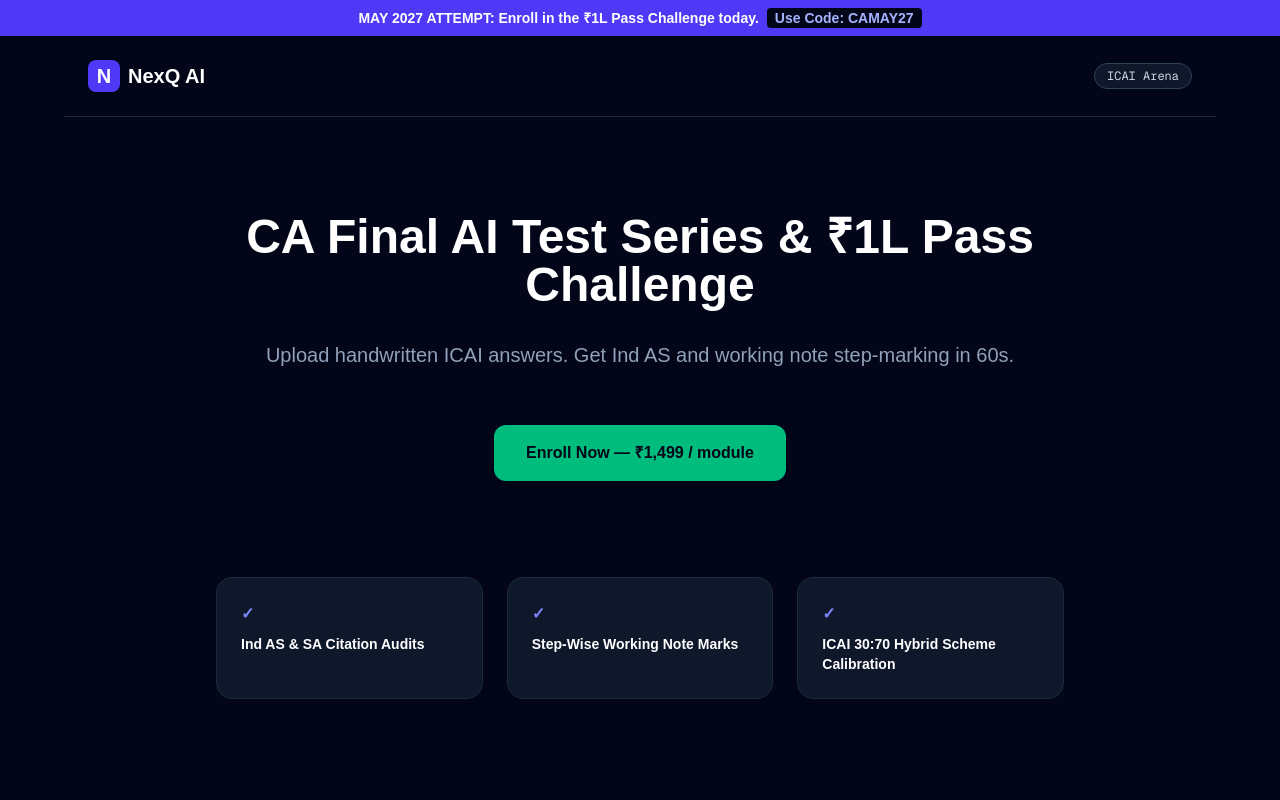
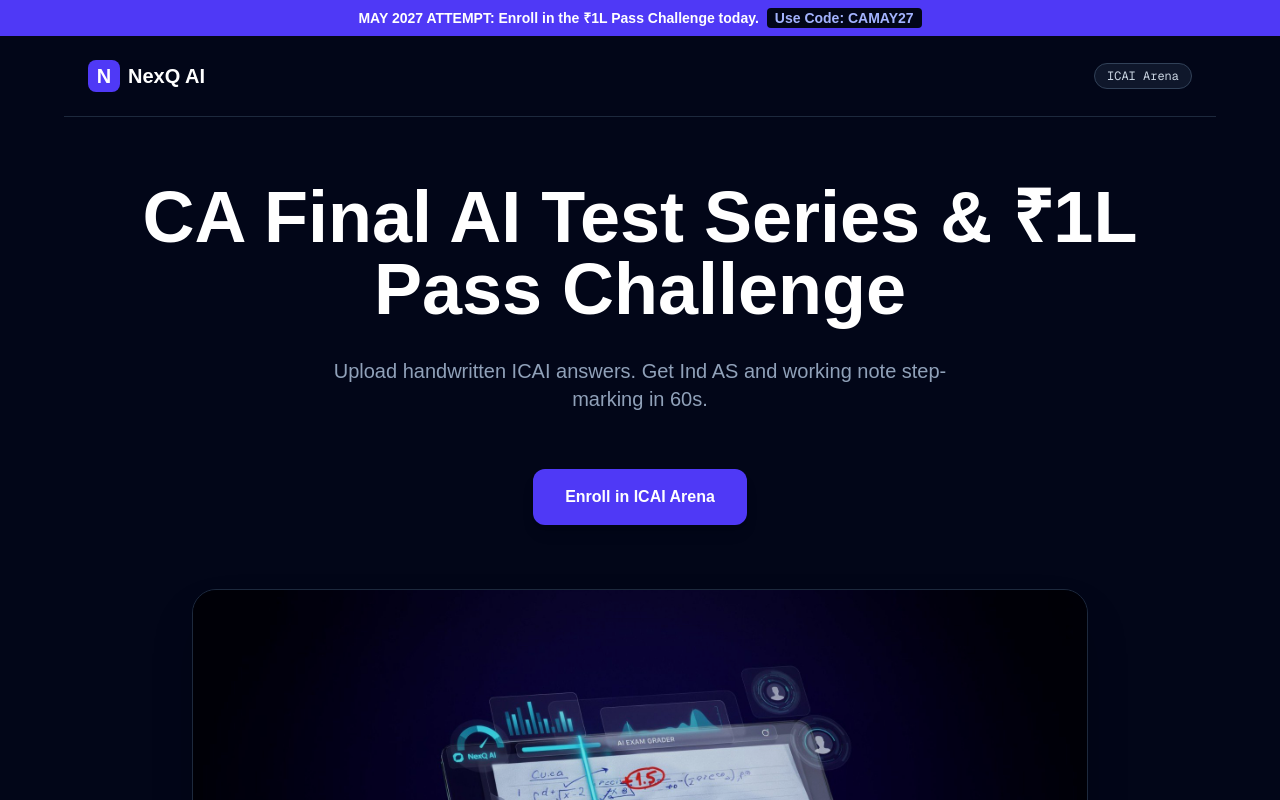
Before and after one commit to Deepakca/nexq-marketing, a Next.js app: page /ca in a window 1280 px wide. Shown: the top 800 px of the page. Built offline with nearby package versions, Linux system fonts and the light colour scheme.

Commit message:
fix: update root layout types and integrate local promo video

```diff
--- a/app/[exam]/page.tsx
+++ b/app/[exam]/page.tsx
@@ -30,25 +30,26 @@
       </header>
 
       {/* Hero Section */}
-      <main className="max-w-4xl mx-auto py-24 px-6 text-center space-y-8">
-        <h1 className="text-5xl font-black">{data.title}</h1>
-        <p className="text-xl text-slate-400">{data.description}</p>
+      <main className="max-w-6xl mx-auto py-16 px-6 space-y-24">
+        {/* Cinematic Hero */}
+        <section className="text-center space-y-8 relative pb-12 border-b border-slate-900">
+             <h1 className="text-5xl sm:text-7xl font-black">{data.title}</h1>
+             <p className="text-xl text-slate-400 max-w-2xl mx-auto">{data.description}</p>
+             <div className="flex justify-center gap-4 pt-6">
+                <a href={data.checkoutUrl} className="px-8 py-4 bg-indigo-600 hover:bg-indigo-500 text-white font-black rounded-xl shadow-lg transition-transform hover:scale-105">
+                  Enroll in {data.examBody} Arena
+                </a>
+             </div>
+             {/* Reused Hero Image Wrapper */}
+             <div className="mt-16 w-full max-w-4xl mx-auto rounded-3xl overflow-hidden border border-slate-800 shadow-2xl">
+                 <img src="/images/hero-preview.jpg" alt="AI Evaluation" className="w-full h-auto opacity-90" />
+             </div>
+        </section>
 
-        <div className="flex justify-center gap-4 pt-6">
-          <a href={data.checkoutUrl} className="px-8 py-4 bg-emerald-500 hover:bg-emerald-400 text-slate-950 font-black rounded-xl shadow-lg transition-transform hover:scale-105">
-            Enroll Now — {data.pricing}
-          </a>
-        </div>
-
-        {/* Features List */}
-        <div className="pt-16 grid sm:grid-cols-3 gap-6 text-left">
-          {data.features.map((feature: string, idx: number) => (
-            <div key={idx} className="p-6 bg-slate-900 border border-slate-800 rounded-2xl">
-              <div className="text-indigo-400 font-black mb-2">✓</div>
-              <div className="text-sm font-bold">{feature}</div>
-            </div>
-          ))}
-        </div>
+        {/* Dynamic Bento Grid based on features */}
+        <section className="grid sm:grid-cols-2 lg:grid-cols-3 gap-6">
+            {/* Map through data.features here and use premium styling like the home page */}
+        </section>
       </main>
     </div>
   );
--- a/app/i/[slug]/page.tsx
+++ b/app/i/[slug]/page.tsx
@@ -1,6 +1,8 @@
 // FILE: ./app/i/[slug]/page.tsx
 import { notFound } from "next/navigation";
 import type { Metadata } from "next";
+
+export const dynamic = "force-dynamic";
 
 type Props = { params: Promise<{ slug: string }> };
 
```
